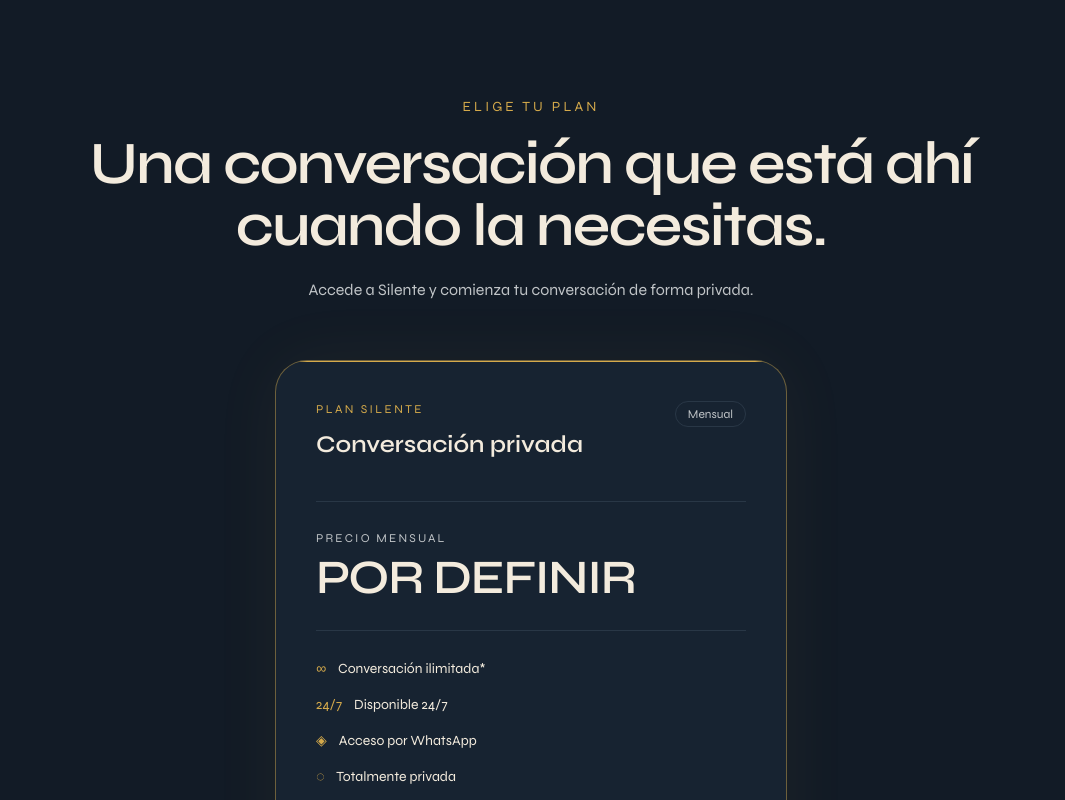
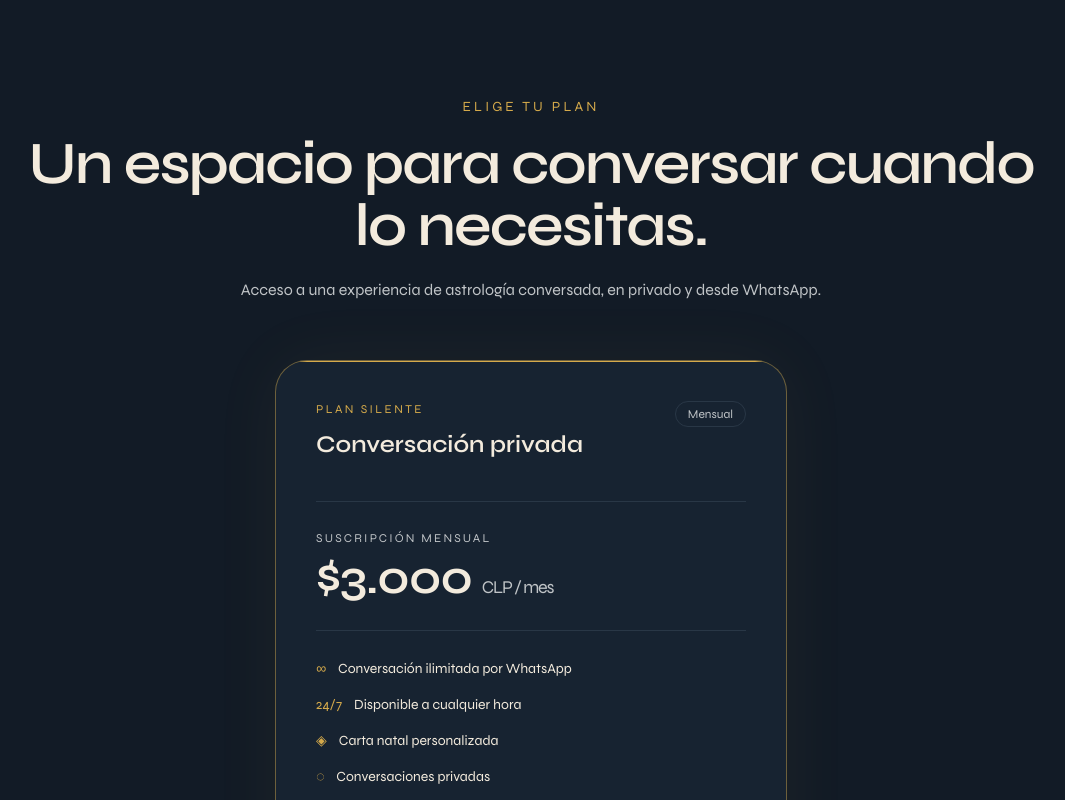
Before and after one commit to ElCopyPaste/silente-web, a Next.js app: page / in a window 1280 px wide. Shown: the part 4160-4960 px from the top of the page, without its empty margins (109-1174 px from the left). Built offline with nearby package versions, Linux system fonts and the light colour scheme.

Commit message:
Use current Silente subscription price and terms

```diff
--- a/components/Pricing.tsx
+++ b/components/Pricing.tsx
@@ -4,11 +4,11 @@
       <div className="mx-auto max-w-5xl">
         <div className="text-center">
           <p className="text-sm uppercase tracking-[.22em] text-[var(--silente-gold)]">Elige tu plan</p>
-          <h2 className="mt-4 text-4xl font-semibold leading-[1.02] tracking-[-.03em] md:text-6xl">
-            Una conversación que está ahí cuando la necesitas.
+          <h2 className="mt-4 text-4xl font-semibold leading-[1.02] tracking-[-.03em] text-[var(--silente-ivory)] md:text-6xl">
+            Un espacio para conversar cuando lo necesitas.
           </h2>
           <p className="mx-auto mt-5 max-w-2xl text-base leading-7 text-[var(--silente-muted)]">
-            Accede a Silente y comienza tu conversación de forma privada.
+            Acceso a una experiencia de astrología conversada, en privado y desde WhatsApp.
           </p>
         </div>
 
@@ -18,7 +18,7 @@
             <div className="flex items-start justify-between gap-6">
               <div>
                 <p className="text-xs uppercase tracking-[.2em] text-[var(--silente-gold)]">Plan Silente</p>
-                <h3 className="mt-3 text-2xl font-semibold">Conversación privada</h3>
+                <h3 className="mt-3 text-2xl font-semibold text-[var(--silente-ivory)]">Conversación privada</h3>
               </div>
               <span className="rounded-full border border-[var(--silente-border)] px-3 py-1 text-xs text-[var(--silente-muted)]">
                 Mensual
@@ -26,19 +26,21 @@
             </div>
 
             <div className="mt-10 border-y border-[var(--silente-border)] py-7">
-              <p className="text-xs uppercase tracking-[.18em] text-[var(--silente-muted)]">Precio mensual</p>
-              <p className="mt-2 text-4xl font-semibold tracking-tight md:text-5xl">POR DEFINIR</p>
+              <p className="text-xs uppercase tracking-[.18em] text-[var(--silente-muted)]">Suscripción mensual</p>
+              <p className="mt-2 text-4xl font-semibold tracking-tight text-[var(--silente-ivory)] md:text-5xl">
+                $3.000 <span className="text-lg font-normal text-[var(--silente-muted)]">CLP / mes</span>
+              </p>
             </div>
 
             <ul className="mt-7 space-y-4 text-sm text-[var(--silente-ivory)]">
-              <li className="flex gap-3"><span className="text-[var(--silente-gold)]">∞</span><span>Conversación ilimitada*</span></li>
-              <li className="flex gap-3"><span className="text-[var(--silente-gold)]">24/7</span><span>Disponible 24/7</span></li>
-              <li className="flex gap-3"><span className="text-[var(--silente-gold)]">◈</span><span>Acceso por WhatsApp</span></li>
-              <li className="flex gap-3"><span className="text-[var(--silente-gold)]">◌</span><span>Totalmente privada</span></li>
+              <li className="flex gap-3"><span className="text-[var(--silente-gold)]">∞</span><span>Conversación ilimitada por WhatsApp</span></li>
+              <li className="flex gap-3"><span className="text-[var(--silente-gold)]">24/7</span><span>Disponible a cualquier hora</span></li>
+              <li className="flex gap-3"><span className="text-[var(--silente-gold)]">◈</span><span>Carta natal personalizada</span></li>
+              <li className="flex gap-3"><span className="text-[var(--silente-gold)]">◌</span><span>Conversaciones privadas</span></li>
             </ul>
 
             <a
-              href="#"
+              href="https://www.silente.cl/checkout"
               className="mt-9 flex items-center justify-between rounded-full bg-[var(--silente-gold)] px-6 py-4 font-semibold text-[var(--silente-night)] transition-transform hover:scale-[1.01] focus-visible:outline focus-visible:outline-2 focus-visible:outline-offset-4 focus-visible:outline-[var(--silente-gold-light)]"
             >
               <span>Suscribirme</span>
@@ -46,7 +48,7 @@
             </a>
 
             <p className="mt-4 text-xs leading-5 text-[var(--silente-muted)]">
-              * Las condiciones definitivas del servicio se informarán junto con la contratación.
+              Cobro mensual recurrente mediante Reveniu. Puedes cancelar cuando quieras, sin permanencia.
             </p>
           </article>
         </div>
```
